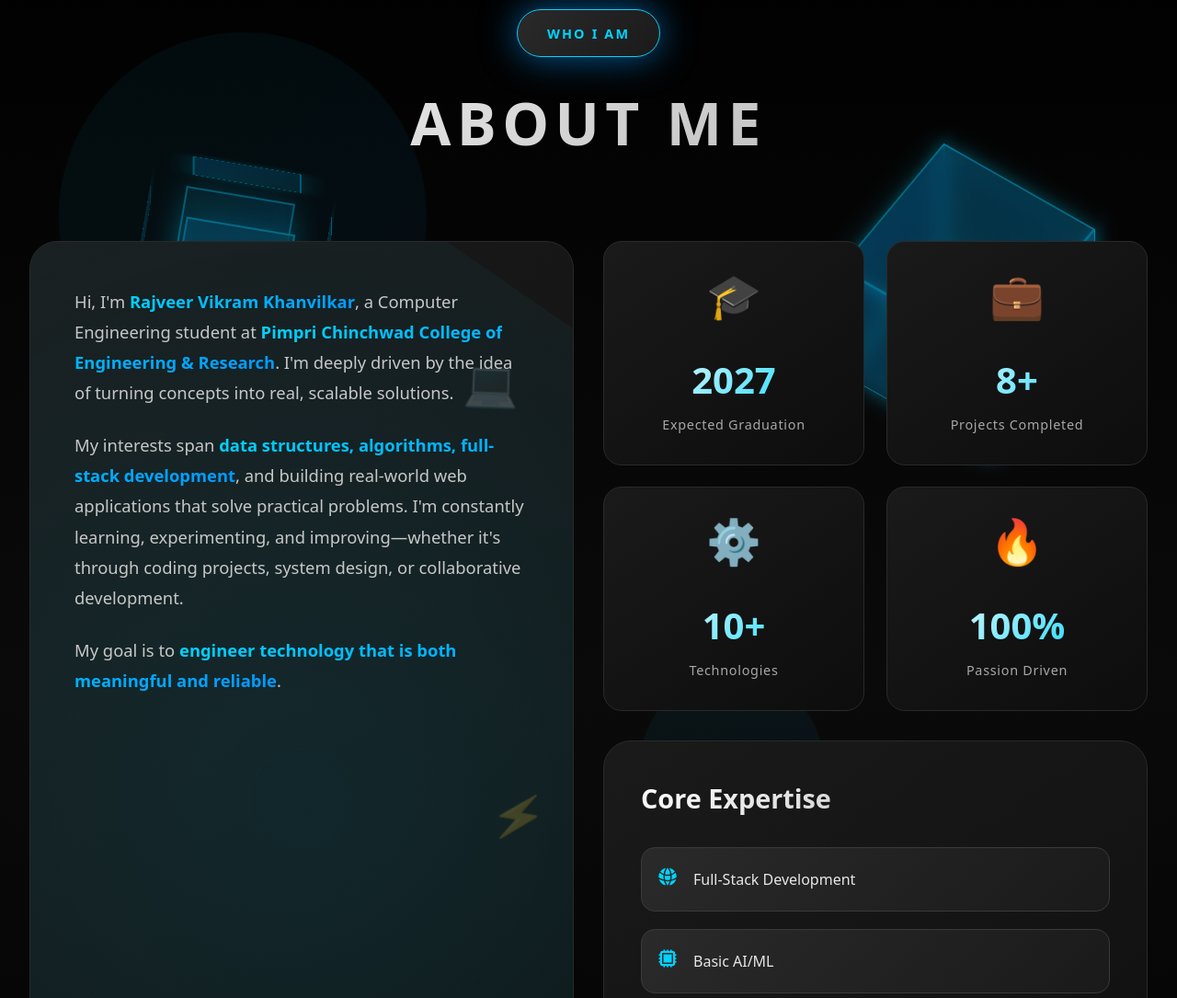
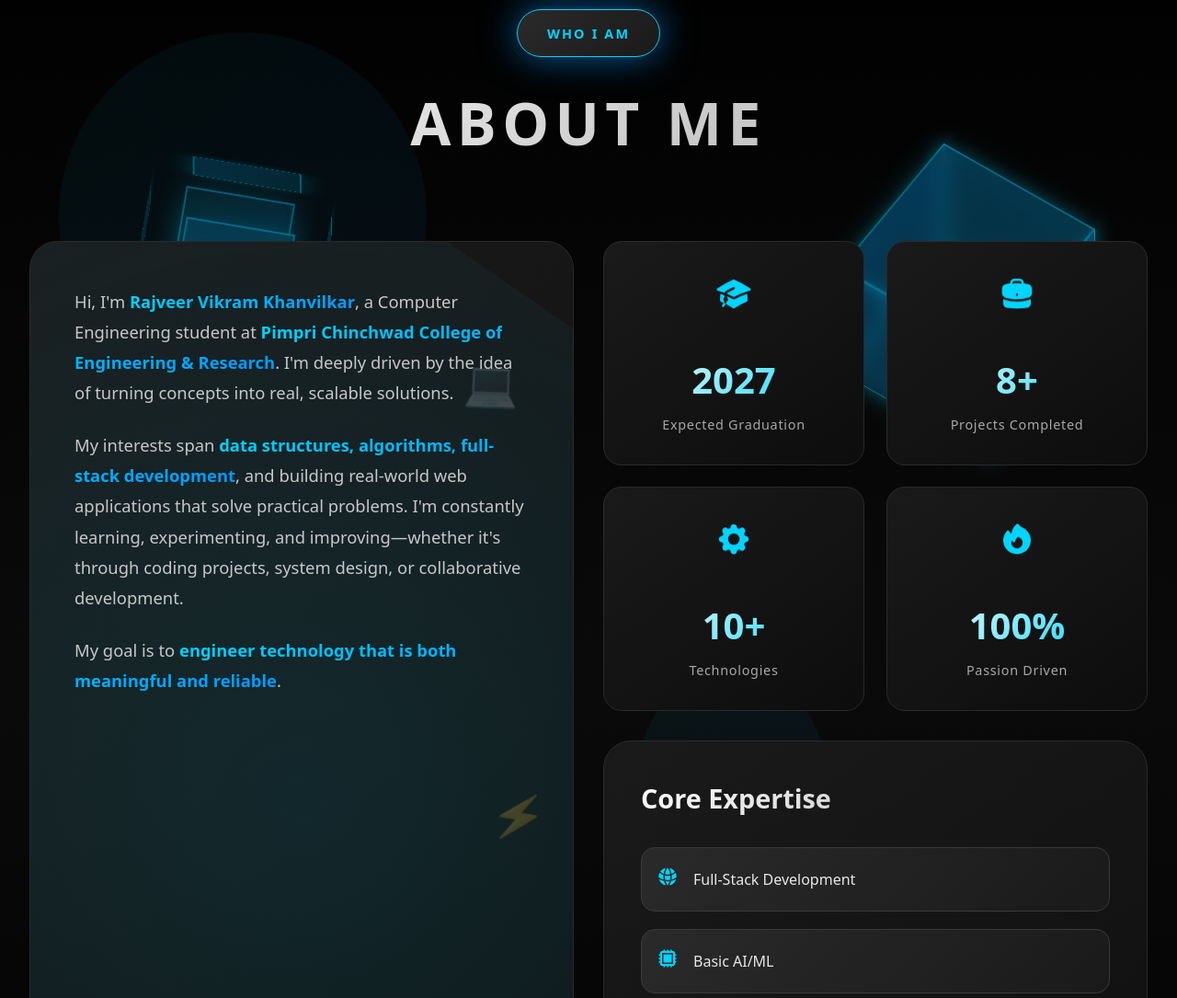
Before and after one commit to rajveerkhanvilkar/Portfolio, a website: page index.html in a window 1280 px wide. Shown: the part 1677-2762 px from the top of the page at 92% size. Drawn offline with nearby package versions, Linux system fonts and the light colour scheme; some packages are replaced by stand-ins of ours; a script that the page names is missing.

Commit message:
Replace stat card emojis with professional SVG icons

```diff
--- a/index.html
+++ b/index.html
@@ -109,25 +109,54 @@
                     <!-- Stats Cards -->
                     <div class="stats-grid">
                         <div class="stat-card" data-aos="zoom-in" data-aos-duration="1000" data-aos-delay="200">
-                            <div class="stat-icon">🎓</div>
+                            <div class="stat-icon">
+                                <svg xmlns="http://www.w3.org/2000/svg" viewBox="0 0 24 24" fill="currentColor">
+                                    <path
+                                        d="M11.7 2.805a.75.75 0 01.6 0A60.65 60.65 0 0122.83 8.72a.75.75 0 01-.231 1.337 49.949 49.949 0 00-9.902 3.912l-.003.002-.34.18a.75.75 0 01-.707 0A50.009 50.009 0 007.5 12.174v-.224c0-.131.067-.248.172-.311a54.614 54.614 0 014.653-2.52.75.75 0 00-.65-1.352 56.129 56.129 0 00-4.78 2.589 1.858 1.858 0 00-.859 1.228 49.803 49.803 0 00-4.634-1.527.75.75 0 01-.231-1.337A60.653 60.653 0 0111.7 2.805z" />
+                                    <path
+                                        d="M13.06 15.473a48.45 48.45 0 017.666-3.282c.134 1.414.22 2.843.255 4.285a.75.75 0 01-.46.71 47.878 47.878 0 00-8.105 4.342.75.75 0 01-.832 0 47.877 47.877 0 00-8.104-4.342.75.75 0 01-.461-.71c.035-1.442.121-2.87.255-4.286A48.4 48.4 0 016 13.18v1.27a1.5 1.5 0 00-.14 2.508c-.09.38-.222.753-.397 1.11.452.213.901.434 1.346.661a6.729 6.729 0 00.551-1.608 1.5 1.5 0 00.14-2.67v-.645a48.549 48.549 0 013.44 1.668 2.25 2.25 0 002.12 0z" />
+                                    <path
+                                        d="M4.462 19.462c.42-.419.753-.89 1-1.394.453.213.902.434 1.347.661a6.743 6.743 0 01-1.286 1.794.75.75 0 11-1.06-1.06z" />
+                                </svg>
+                            </div>
                             <div class="stat-number">2027</div>
                             <div class="stat-label">Expected Graduation</div>
                         </div>
 
                         <div class="stat-card" data-aos="zoom-in" data-aos-duration="1000" data-aos-delay="400">
-                            <div class="stat-icon">💼</div>
+                            <div class="stat-icon">
+                                <svg xmlns="http://www.w3.org/2000/svg" viewBox="0 0 24 24" fill="currentColor">
+                                    <path fill-rule="evenodd"
+                                        d="M7.5 5.25a3 3 0 013-3h3a3 3 0 013 3v.205c.933.085 1.857.197 2.774.334 1.454.218 2.476 1.483 2.476 2.917v3.033c0 1.211-.734 2.352-1.936 2.752A24.726 24.726 0 0112 15.75c-2.73 0-5.357-.442-7.814-1.259-1.202-.4-1.936-1.541-1.936-2.752V8.706c0-1.434 1.022-2.7 2.476-2.917A48.814 48.814 0 017.5 5.455V5.25zm7.5 0v.09a49.488 49.488 0 00-6 0v-.09a1.5 1.5 0 011.5-1.5h3a1.5 1.5 0 011.5 1.5zm-3 8.25a.75.75 0 100-1.5.75.75 0 000 1.5z"
+                                        clip-rule="evenodd" />
+                                    <path
+                                        d="M3 18.4v-2.796a4.3 4.3 0 00.713.31A26.226 26.226 0 0012 17.25c2.892 0 5.68-.468 8.287-1.335.252-.084.49-.189.713-.311V18.4c0 1.452-1.047 2.728-2.523 2.923-2.12.282-4.282.427-6.477.427a49.19 49.19 0 01-6.477-.427C4.047 21.128 3 19.852 3 18.4z" />
+                                </svg>
+                            </div>
                             <div class="stat-number">8+</div>
                             <div class="stat-label">Projects Completed</div>
                         </div>
 
                         <div class="stat-card" data-aos="zoom-in" data-aos-duration="1000" data-aos-delay="600">
-                            <div class="stat-icon">⚙️</div>
+                            <div class="stat-icon">
+                                <svg xmlns="http://www.w3.org/2000/svg" viewBox="0 0 24 24" fill="currentColor">
+                                    <path fill-rule="evenodd"
+                                        d="M11.828 2.25c-.916 0-1.699.663-1.85 1.567l-.091.549a.798.798 0 01-.517.608 7.45 7.45 0 00-.478.198.798.798 0 01-.796-.064l-.453-.324a1.875 1.875 0 00-2.416.2l-.243.243a1.875 1.875 0 00-.2 2.416l.324.453a.798.798 0 01.064.796 7.448 7.448 0 00-.198.478.798.798 0 01-.608.517l-.55.092a1.875 1.875 0 00-1.566 1.849v.344c0 .916.663 1.699 1.567 1.85l.549.091c.281.047.508.25.608.517.06.162.127.321.198.478a.798.798 0 01-.064.796l-.324.453a1.875 1.875 0 00.2 2.416l.243.243c.648.648 1.67.733 2.416.2l.453-.324a.798.798 0 01.796-.064c.157.071.316.137.478.198.267.1.47.327.517.608l.092.55c.15.903.932 1.566 1.849 1.566h.344c.916 0 1.699-.663 1.85-1.567l.091-.549a.798.798 0 01.517-.608 7.52 7.52 0 00.478-.198.798.798 0 01.796.064l.453.324a1.875 1.875 0 002.416-.2l.243-.243c.648-.648.733-1.67.2-2.416l-.324-.453a.798.798 0 01-.064-.796c.071-.157.137-.316.198-.478.1-.267.327-.47.608-.517l.55-.091a1.875 1.875 0 001.566-1.85v-.344c0-.916-.663-1.699-1.567-1.85l-.549-.091a.798.798 0 01-.608-.517 7.507 7.507 0 00-.198-.478.798.798 0 01.064-.796l.324-.453a1.875 1.875 0 00-.2-2.416l-.243-.243a1.875 1.875 0 00-2.416-.2l-.453.324a.798.798 0 01-.796.064 7.462 7.462 0 00-.478-.198.798.798 0 01-.517-.608l-.091-.55a1.875 1.875 0 00-1.85-1.566h-.344zM12 15.75a3.75 3.75 0 100-7.5 3.75 3.75 0 000 7.5z"
+                                        clip-rule="evenodd" />
+                                </svg>
+                            </div>
                             <div class="stat-number">10+</div>
                             <div class="stat-label">Technologies</div>
                         </div>
 
                         <div class="stat-card" data-aos="zoom-in" data-aos-duration="1000" data-aos-delay="800">
-                            <div class="stat-icon">🔥</div>
+                            <div class="stat-icon">
+                                <svg xmlns="http://www.w3.org/2000/svg" viewBox="0 0 24 24" fill="currentColor">
+                                    <path fill-rule="evenodd"
+                                        d="M12.963 2.286a.75.75 0 00-1.071-.136 9.742 9.742 0 00-3.539 6.177A7.547 7.547 0 016.648 6.61a.75.75 0 00-1.152-.082A9 9 0 1015.68 4.534a7.46 7.46 0 01-2.717-2.248zM15.75 14.25a3.75 3.75 0 11-7.313-1.172c.628.465 1.35.81 2.133 1a5.99 5.99 0 011.925-3.545 3.75 3.75 0 013.255 3.717z"
+                                        clip-rule="evenodd" />
+                                </svg>
+                            </div>
                             <div class="stat-number">100%</div>
                             <div class="stat-label">Passion Driven</div>
                         </div>
--- a/skill-icons.css
+++ b/skill-icons.css
@@ -14,3 +14,20 @@
     transform: scale(1.2) rotate(5deg);
     color: #4facfe;
 }
+
+/* ========================================
+   STAT ICONS SVG STYLING
+   Styling for Stats Cards SVG icons
+   ======================================== */
+
+.stat-icon svg {
+    width: 40px;
+    height: 40px;
+    color: #00d4ff;
+    transition: all 0.3s ease;
+}
+
+.stat-card:hover .stat-icon svg {
+    transform: scale(1.1) rotate(5deg);
+    color: #4facfe;
+}
```
